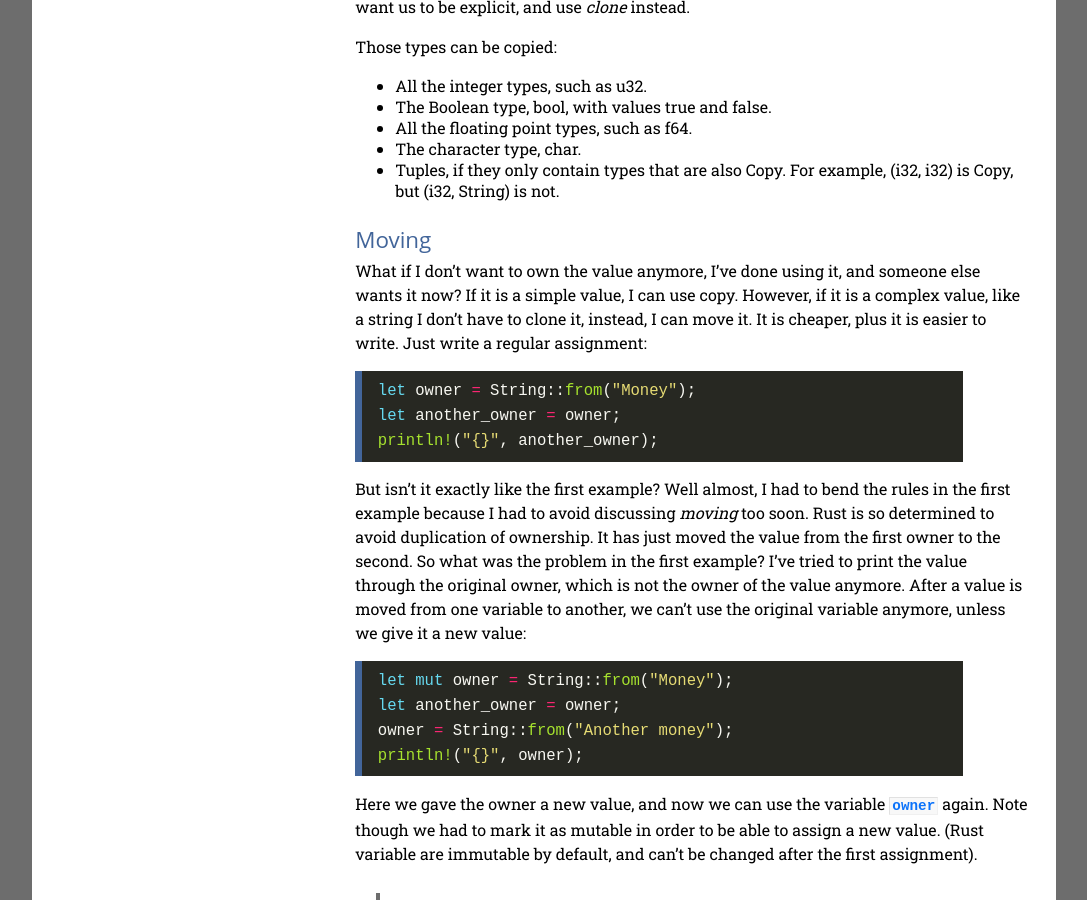
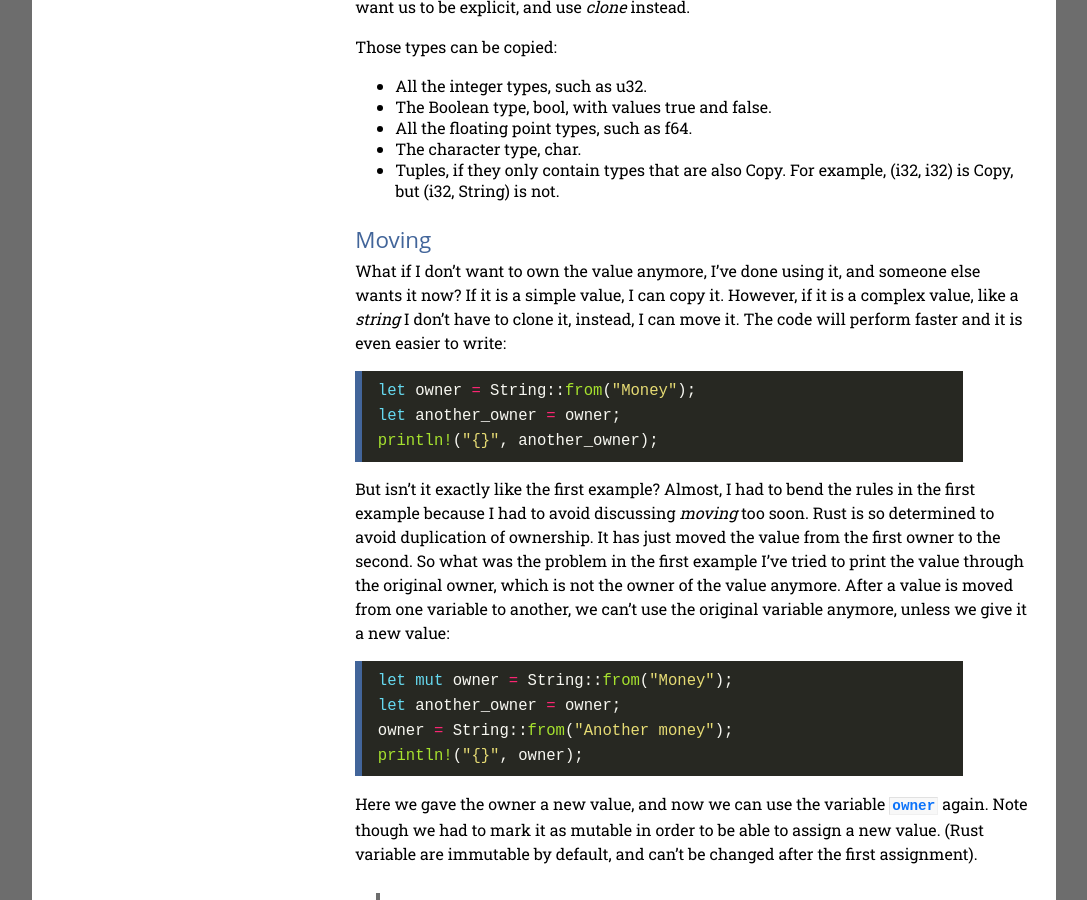
Before and after one commit to oribenshir/afternoon_rusting, a Jekyll site: the page built from _posts/2019-1-12-ownership.md, in a window 1280 px wide and 900 px high, scrolled down 3154 px. Shown: the whole window, without its empty margins (96-1183 px from the left). Built offline with Jekyll 4.4.1, drawn with Linux system fonts in a browser that asks for light colours.

Commit message:
Small fixes

````diff
--- a/_posts/2019-1-12-ownership.md
+++ b/_posts/2019-1-12-ownership.md
@@ -82,13 +82,13 @@ Those types can be copied:
 * Tuples, if they only contain types that are also Copy. For example, (i32, i32) is Copy, but (i32, String) is not.
 
 ### Moving
-What if I don't want to own the value anymore, I've done using it, and someone else wants it now? If it is a simple value, I can use copy. However, if it is a complex value, like a string I don't have to clone it, instead, I can move it. It is cheaper, plus it is easier to write. Just write a regular assignment:
+What if I don't want to own the value anymore, I've done using it, and someone else wants it now? If it is a simple value, I can copy it. However, if it is a complex value, like a *string* I don't have to clone it, instead, I can move it. The code will perform faster and it is even easier to write:
 ```rust
 let owner = String::from("Money");
 let another_owner = owner;
 println!("{}", another_owner);
 ```
-But isn't it exactly like the first example? Well almost, I had to bend the rules in the first example because I had to avoid discussing *moving* too soon. Rust is so determined to avoid duplication of ownership. It has just moved the value from the first owner to the second. So what was the problem in the first example? I've tried to print the value through the original owner, which is not the owner of the value anymore. After a value is moved from one variable to another, we can't use the original variable anymore, unless we give it a new value:
+But isn't it exactly like the first example? Almost, I had to bend the rules in the first example because I had to avoid discussing *moving* too soon. Rust is so determined to avoid duplication of ownership. It has just moved the value from the first owner to the second. So what was the problem in the first example I've tried to print the value through the original owner, which is not the owner of the value anymore. After a value is moved from one variable to another, we can't use the original variable anymore, unless we give it a new value:
 ```rust
 let mut owner = String::from("Money");
 let another_owner = owner;
````
